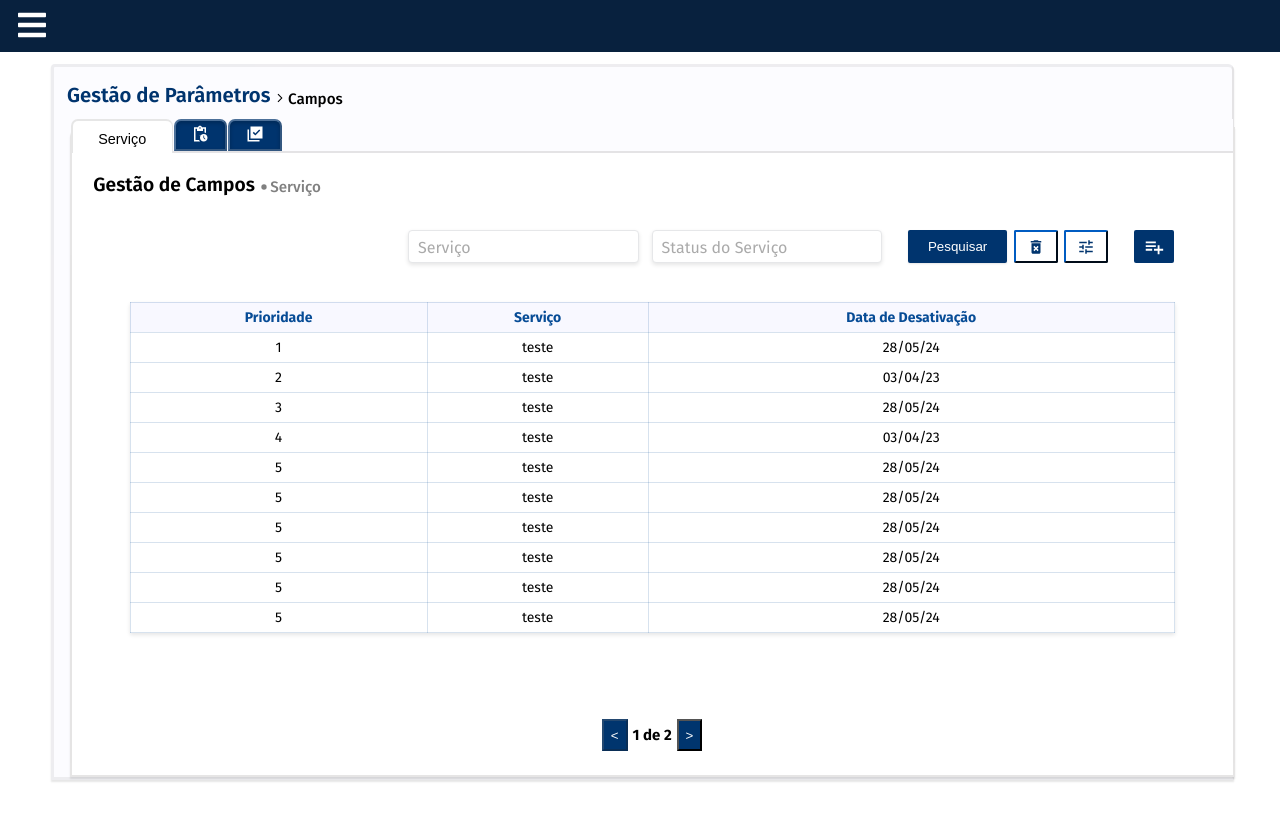
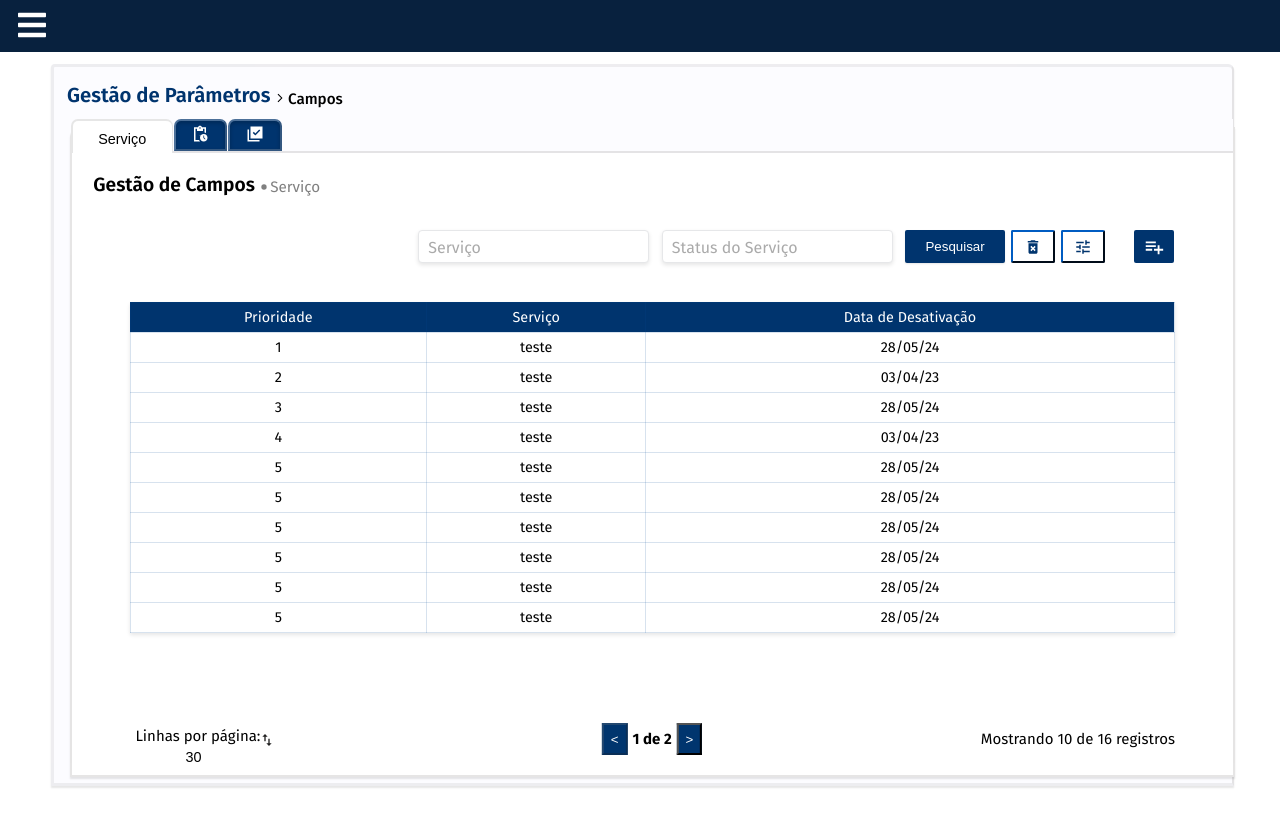
Before and after one commit to RafaelCamposTXR/sistema-gestao-parametros, a React (Create React App) app: page /gestaocampos in a window 1280 px wide. Shown: the top 826 px of the page. Built offline with nearby package versions, Linux system fonts and the light colour scheme; a web font is replaced by a local one.

Commit message:
adicionando funções adicionais da tabela

```diff
--- a/src/components/filtros/Filtros.css
+++ b/src/components/filtros/Filtros.css
@@ -50,10 +50,50 @@
   align-items: center;
 }
 
+/* Tooltip para as abas feito com css*/
+.extra-button::before,
+.extra-button::after,
+.add-button::before,
+.add-button::after {
+  --scale: 0;
+  position: absolute;
+  bottom: 5vh;
+  transform: scale(var(--scale));
+  transition: 0.17s transform ;
+  box-shadow: 0 2px 2px rgba(0, 0, 0, 0.1);
+}
+
+.extra-button::before,
+.add-button::before {
+  color: rgb(255, 255, 255);
+  font-size: 0.8rem;
+  font-weight: 500;
+  content: attr(data-tooltip);
+  height: 1.7vh;
+  width: max-content;
+  padding: 0.6rem;
+  background: var(--semisolid-grey);
+  border-radius: 0.2rem;
+}
+
+.extra-button:hover::before,
+.add-button:hover::before {
+  --scale: 1;
+}
+
+.extra-button.active::before,
+.extra-button.active::after,
+.add-button.active::before,
+.add-button.active::after {
+  display: none;
+}
+/*  */
+
+
 .search-button {
   font-weight: 500;
   display: flex;
-  margin-left: 1vw;
+  margin-left: 0vw;
   padding: 10px 20px;
   background-color: var(--blue);
   color: white;
@@ -79,12 +119,15 @@
   align-items: center;
   justify-content: center;
   height: 4.2vh;
-  border: 2px outset var(--blue)
+  border: 2px outset var(--blue);
+  border-radius: 2px;
 }
 
-.search-button:hover,
+.search-button:hover {
+  background-color: var(--light-blue);
+}
 .extra-button:hover {
-  background-color: var(--blue);
+  background-color: #dbe9f638;
 }
 
 .icon {
@@ -120,10 +163,14 @@
   border: none;
   border-radius: 2px;
   cursor: pointer;
-  margin-left: 2vw;
+  margin-left: 2.2vw;
   width: 2vw;
   height: 4.2vh;
   align-items: center;
   justify-content: center;
 
 }
+
+.add-button:hover {
+  background-color: var(--light-blue);
+}
--- a/src/components/filtros/Filtros.jsx
+++ b/src/components/filtros/Filtros.jsx
@@ -79,10 +79,10 @@ function Filtros({ activeTab }) {
           </div>
         )}
          <div className="button-container">
-          <button className="search-button">Pesquisar</button>
-          <button className="extra-button"> <DeleteForeverIcon sx={{ fontSize: 18 }}/> </button>
-          <button className="extra-button"> <TuneIcon sx={{ fontSize: 18 }}/> </button>
-          <button className="add-button"> <PlaylistAddIcon sx={{ fontSize: 22 }}/> </button>
+          <button className="search-button" data-tooltip="Pesquisar">Pesquisar</button>
+          <button className="extra-button" data-tooltip="Limpar Filtros"> <DeleteForeverIcon sx={{ fontSize: 18 }}/> </button>
+          <button className="extra-button" data-tooltip="Mais Filtros"> <TuneIcon sx={{ fontSize: 18 }}/> </button>
+          <button className="add-button" data-tooltip="Inserir Novo"> <PlaylistAddIcon sx={{ fontSize: 22 }}/> </button>
         </div>
       </div>
     </div>
--- a/src/components/tabela/Tabela.css
+++ b/src/components/tabela/Tabela.css
@@ -4,7 +4,7 @@
   font-family: "Fira Sans", sans-serif;
   font-weight: 400;
   margin: 20px 0;
-  font-size: 14px;
+  font-size: 0.9rem;
   box-shadow: 0 2px 4px rgba(0, 0, 0, 0.1);
 }
 
@@ -12,12 +12,26 @@
 .tabela td {
   border: 1px solid #074c9629;
   padding: 6px;
+  cursor: pointer;
+}
+
+.tabela th:hover {
+  background-color: var(--light-blue);
 }
 
 .tabela th {
-  background-color: #f8f8ff;
+  background-color: var(--blue);
+  font-weight: 400;
   text-align: center;
-  color: #074c96;
+  color: white;
+}
+
+.tabela td {
+  height: 0.7vh;
+}
+
+.tabela tr:hover {
+  background-color: #c0c0c530;
 }
 
 .pagination {
@@ -25,10 +39,19 @@
   position: absolute;
   width: 100%;
   bottom: 1vh;
-  justify-content: center;
-  margin-top: 4vh;
+  justify-content: space-between;
+  margin: 4vh 0 2vh 0;
   align-items: center;
   font-size: 15px;
+}
+
+.pagination-page-slider {
+  position: absolute;
+  display: flex;
+  justify-content: center;
+  align-items: center;
+  transform: translateX(-50%);
+  left: 50%;
 }
 
 .indice {
@@ -48,9 +71,60 @@
 }
 
 .pagination button:disabled {
-  cursor: not-allowed;
+  cursor: no-drop;
 }
 
 .pagination button:hover {
   background: #074c96;
 }
+
+.page-size {
+  margin-left: 4vw;
+  display: flex;
+  align-items: center;
+  width: 13vw;
+}
+
+.page-size label{
+  height: 3vh;
+}
+
+.page-size select {
+  border:0.5px solid white;
+  position: relative;
+  margin-left: 0.4vw;
+  padding: 0.2rem 1rem 0.2rem 0.2rem;
+  font-size: 0.9rem;
+  font-weight: 500;
+  background-color: #ffffff11;
+  appearance: none;
+  -webkit-appearance: none;
+  -moz-appearance: none;
+  z-index: 5;
+  height: 3vh;
+}
+
+.page-size select:hover {
+  border:0.5px outset;
+  border-radius: 4px;
+  background-color: rgba(230, 224, 224, 0.062);
+}
+
+.page-info {
+  margin-right: 4.5vw;
+}
+
+.icone-tabela {
+  position: relative;
+  top: 0.1vh;
+  right: 1.1vw;
+  color: rgb(33, 32, 32);
+  z-index: 1;
+}
+
+.page-size select:focus,
+.page-size select:active {
+  border:0.5px outset;
+  border-radius: 4px;
+  outline: none;
+}
--- a/src/components/tabela/Tabela.jsx
+++ b/src/components/tabela/Tabela.jsx
@@ -1,9 +1,13 @@
-import React from 'react';
+import {React, useState, useEffect} from 'react';
 import { useTable, usePagination } from 'react-table';
+import SwapVertIcon from '@mui/icons-material/SwapVertSharp';
 import './Tabela.css';
 
 
 function Tabela({ columns, data }) {
+
+  const [pageSize, setPageSize] = useState(10);
+
   const {
     getTableProps,
     getTableBodyProps,
@@ -16,15 +20,26 @@ function Tabela({ columns, data }) {
     gotoPage,
     nextPage,
     previousPage,
+    setPageSize: setTablePageSize,
     state: { pageIndex },
   } = useTable(
     {
       columns,
       data,
-      initialState: { pageIndex: 0},
+      initialState: { pageIndex: 0, pageSize },
     },
     usePagination
   );
+
+  useEffect(() => {
+    setTablePageSize(pageSize);
+  }, [pageSize, setTablePageSize]);
+
+  const handlePageSizeChange = (e) => {
+    const newSize = Number(e.target.value);
+    setPageSize(newSize);
+    setTablePageSize(newSize);
+  };
 
   return (
     <>
@@ -52,6 +67,20 @@ function Tabela({ columns, data }) {
         </tbody>
       </table>
       <div className="pagination">
+      <div className="page-size">
+          <label>
+            Linhas por página:
+            <select value={pageSize} onChange={handlePageSizeChange}>
+              {[30, 40, 50, 60, 70].map(size => (
+                <option key={size} value={size}>
+                  {size}
+                </option>
+              ))}
+            </select>
+          </label>
+          <SwapVertIcon sx={{ fontSize: 16 }} className="icone-tabela"/>
+        </div>
+        <div className="pagination-page-slider">
         <button onClick={() => previousPage()} disabled={!canPreviousPage}>
           {'<'}
         </button>
@@ -64,6 +93,12 @@ function Tabela({ columns, data }) {
         <button onClick={() => nextPage()} disabled={!canNextPage}>
           {'>'}
         </button>
+        </div>
+        <div className="page-info">
+          <span>
+            Mostrando {page.length} de {data.length} registros
+          </span>
+        </div>
       </div>
     </>
   );
--- a/src/components/titulo/titulo.css
+++ b/src/components/titulo/titulo.css
@@ -12,7 +12,7 @@
 }
 
 .titulo-secundario {
-  font-weight: 420;
+  font-weight: 400;
   position: relative;
   font-size: 0.95rem;
   color: gray;
--- a/src/views/gestaocampos/Gestao_campos.css
+++ b/src/views/gestaocampos/Gestao_campos.css
@@ -6,8 +6,8 @@
   width: 92%;
   height: max-content;
   justify-content: flex-start;
-  margin: 8vh 0 0 4vw;
-  padding: 2vh 0 0vh 0;
+  margin: 8vh 0 2vh 4vw;
+  padding: 2vh 0 0 0;
   border: 3px solid rgba(171, 167, 167, 0.174);
   border-right: 2px solid rgba(171, 167, 167, 0.299);
   box-shadow: 0 2px 2px rgba(0, 0, 0, 0.1);
@@ -19,7 +19,7 @@
 .gestao {
   background: rgb(255, 255, 255);
   position: relative;
-  margin: 0.5vh 0 0vh 1.2vw;
+  margin: 0.5vh 0 0.7vh 1.2vw;
   width: 98.6%;
   height: max-content;
   min-height: 71vh;
@@ -137,11 +137,6 @@
   background-color: var(--light-blue);
 }
 
-.conteiner:focus{
-  width: 8vw;
-  background-color: white;
-
-}
 
 .tab.active {
   font-weight: 500;
@@ -160,6 +155,8 @@
   border-bottom: none;
   animation: expandWidth 0.32s forwards;
 }
+
+
 
 .tab-icon {
   width: 4.2vw;
```
